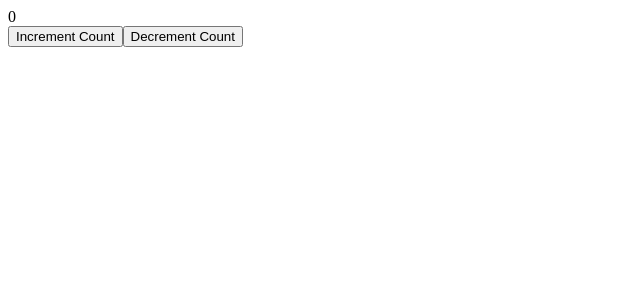
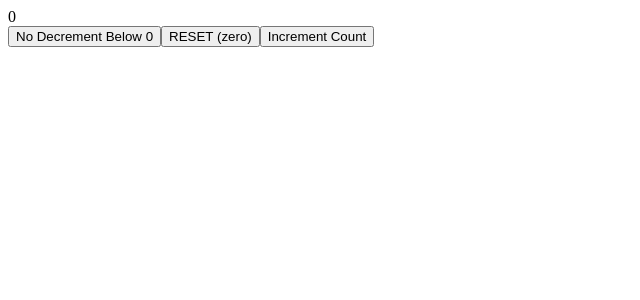
Before and after one commit to TonyWu5/react-counter, a React app: page / in a window 1280 px wide. Shown: the top 300 px of the page, without its empty margins (0-640 px from the left). Built offline with nearby package versions, Linux system fonts and the light colour scheme; the HTML template or start-up script is replaced by a standard one.

Commit message:
disabled decrement below 0. Added styling to buttons.

```diff
--- a/client/src/components/App.jsx
+++ b/client/src/components/App.jsx
@@ -6,24 +6,31 @@ class App extends React.Component {
   constructor(props) {
     super(props);
     this.state = {
-      count: 0
-    }
+      count: 0,
+    };
     this.incrementCount = this.incrementCount.bind(this);
     this.decrementCount = this.decrementCount.bind(this);
+    this.resetCount = this.resetCount.bind(this);
   }
 
   incrementCount() {
     let {count} = this.state;
     count += 1;
-    this.setState({
-      count: count
-    })
+    this.setState({count});
   }
 
   decrementCount() {
+    if (this.state.count > 0) {
+      this.setState({
+        count: this.state.count - 1
+      });
+    }
+  }
+
+  resetCount() {
     this.setState({
-      count: this.state.count-1
-    })
+      count: 0
+    });
   }
 
   render() {
@@ -31,11 +38,13 @@ class App extends React.Component {
       <div>
         <Count count={this.state.count} />
         <Buttons
-        incrementCount={this.incrementCount}
-        decrementCount={this.decrementCount}
+          incrementCount={this.incrementCount}
+          decrementCount={this.decrementCount}
+          resetCount={this.resetCount}
+          currentCount={this.state.count}
         />
       </div>
-    )
+    );
   }
 }
 
--- a/client/src/components/Buttons.jsx
+++ b/client/src/components/Buttons.jsx
@@ -1,20 +1,27 @@
 import React from 'react';
 const { Component } = React;
-class Buttons extends Component {
-  render() {
+const Buttons = (props) => {
+  const decrementButtonText = props.currentCount > 0 ? 'Decrement Count' : 'No Decrement Below 0';
+  const decrementButtonID = props.currentCount > 0 ? 'decrementButton' : 'below-zero';
   return (
-      <div id='buttons'>
+    <div id='counter-buttons'>
+      <button
+        id={decrementButtonID}
+        className='buttons'
+        type="button"
+        onClick={() => props.decrementCount()}> {decrementButtonText} </button>
+      <button
+        id='resetButton'
+        className='buttons'
+        type="button"
+        onClick={() => props.resetCount()}> RESET (zero) </button>
       <button
         id='incrementButton'
+        className='buttons'
         type="button"
-          onClick={() => this.props.incrementCount()}> Increment Count </button>
-        <button
-          id='decrementButton'
-          type="button"
-          onClick={() => this.props.decrementCount()}> Decrement Count </button>
+        onClick={() => props.incrementCount()}> Increment Count </button>
     </div>
   );
-  }
-}
+};
 
 export default Buttons;
```
Also changed, not shown: 2 other files (tests, documents, lock files or other folders). Lines whose indentation alone changed are shown as unchanged.
